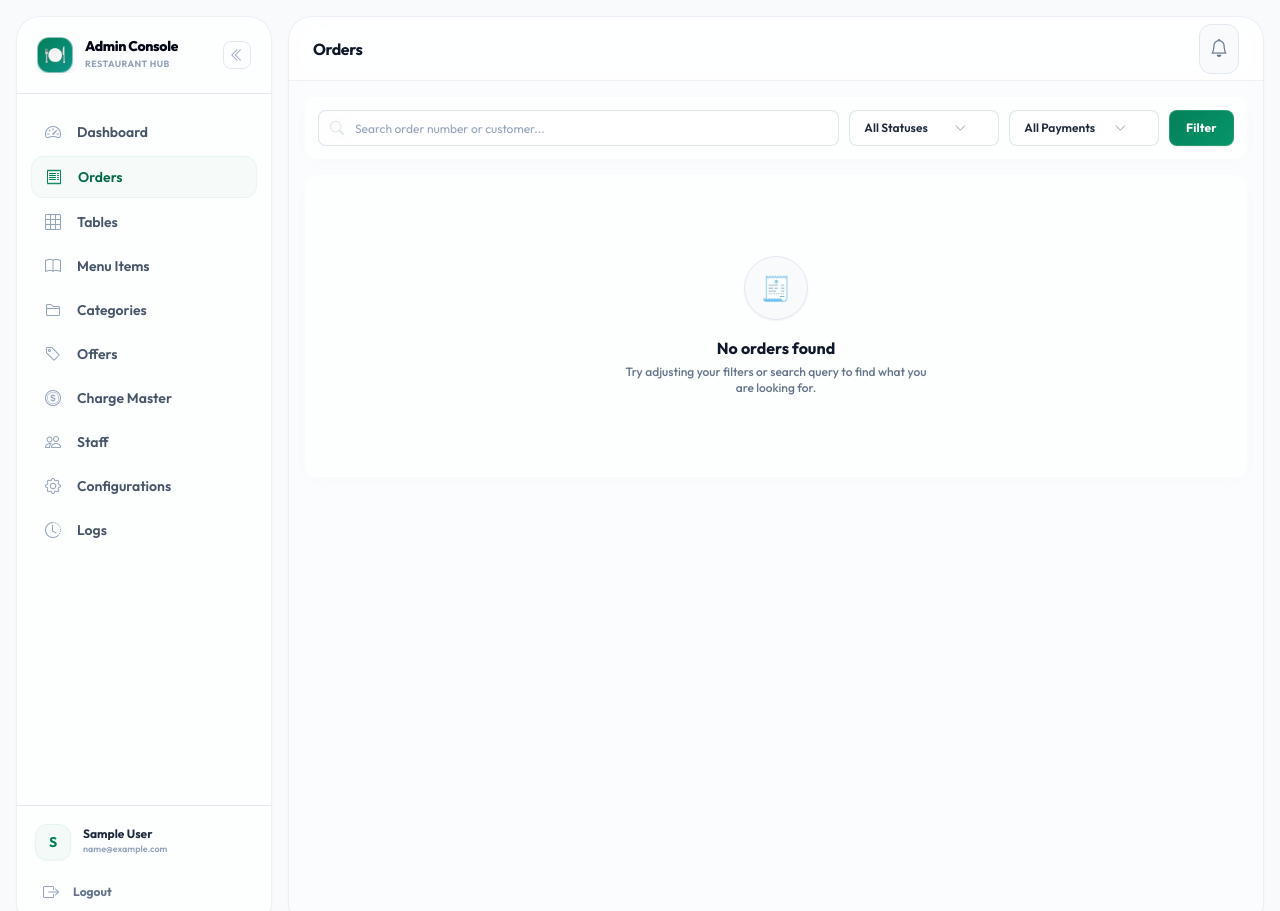
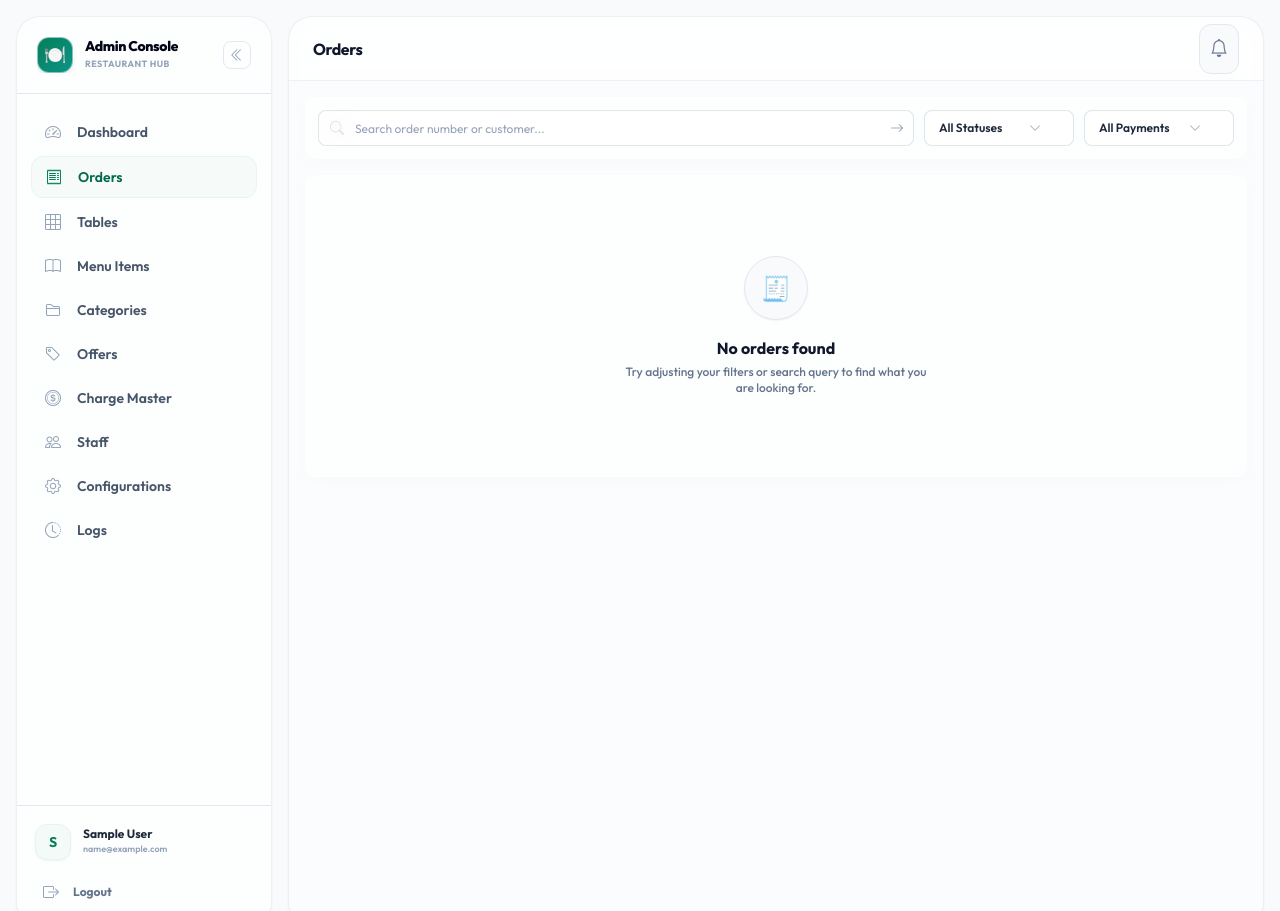
Before and after one commit to vashisthNitesh/Order-Management, a Django app: page /manage/orders/ in a window 1280 px wide. Shown: the top 911 px of the page. Run offline with Django 4.2, Linux system fonts and the light colour scheme; the visitor is signed in with stand-in values (Sample User, id 1); data that the repository does not hold is empty; parts of the project's set-up code (start-up, migrations or seed data) failed here and were passed over; some libraries are stand-ins or nearby versions.

Commit message:
Remove redundant Filter button from orders list, add inline search submit
Co-Authored-By: Claude Sonnet 4.6 <noreply@anthropic.com>

```diff
--- a/backend/templates/admin_panel/orders.html
+++ b/backend/templates/admin_panel/orders.html
@@ -11,7 +11,10 @@
         <i class="bi bi-search text-sm text-slate-400"></i>
       </div>
       <input name="q" type="text" value="{{ search }}" placeholder="Search order number or customer..."
-        class="h-9 pl-10 pr-3.5 w-full rounded-lg glass-input glass-input-icon-left text-slate-800 text-xs placeholder-slate-400 focus:outline-none">
+        class="h-9 pl-10 pr-9 w-full rounded-lg glass-input glass-input-icon-left text-slate-800 text-xs placeholder-slate-400 focus:outline-none">
+      <button type="submit" class="absolute inset-y-0 right-0 px-2.5 flex items-center text-slate-400 hover:text-emerald-600 transition-colors">
+        <i class="bi bi-arrow-right text-sm"></i>
+      </button>
     </div>
 
     <!-- Status Filter -->
@@ -73,19 +76,13 @@
       </div>
     </div>
 
-    <!-- Actions -->
-    <div class="flex items-center gap-2">
-      <button type="submit"
-        class="h-9 px-4 glass-btn-primary rounded-lg text-xs font-bold shadow-sm active:scale-[0.98]">
-        Filter
-      </button>
-      {% if search or status_filter or paid_filter %}
-      <a href="{% url 'web:admin_orders' %}"
-        class="h-9 px-3 glass-btn-secondary rounded-lg text-xs font-bold flex items-center justify-center transition-all active:scale-[0.98]">
-        Clear
-      </a>
-      {% endif %}
-    </div>
+    {% if search or status_filter or paid_filter %}
+    <a href="{% url 'web:admin_orders' %}"
+      class="h-9 px-3 glass-btn-secondary rounded-lg text-xs font-bold flex items-center gap-1.5 transition-all active:scale-[0.98] flex-shrink-0">
+      <i class="bi bi-x text-sm"></i>
+      Clear
+    </a>
+    {% endif %}
   </form>
 
   {% if not orders %}
```
